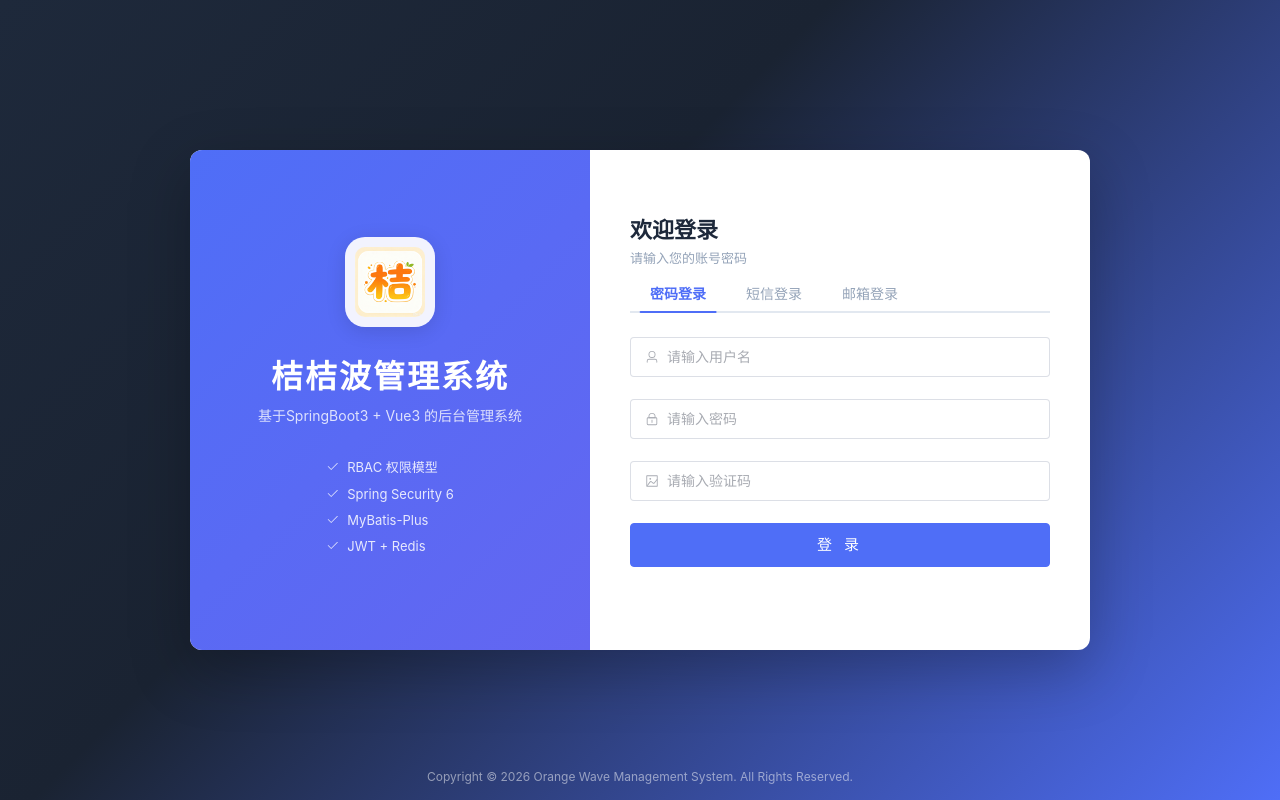
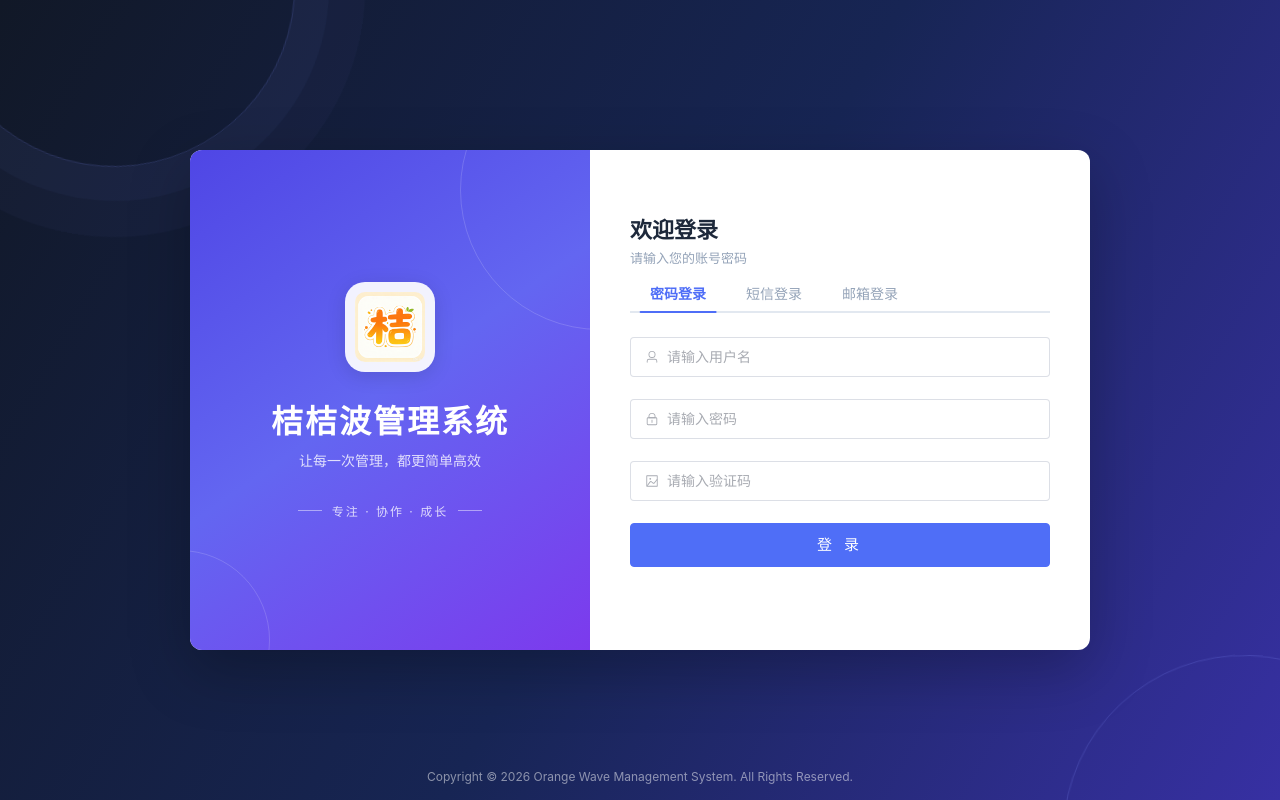
Before and after one commit to lfmqq/jujubo, a Vue app in the folder vue3-admin/: page /login in a window 1280 px wide. Built offline with nearby package versions, Linux system fonts and the light colour scheme; no server answers.

Commit message:
[登录] 登录页面修改

```diff
--- a/vue3-admin/src/views/login/index.vue
+++ b/vue3-admin/src/views/login/index.vue
@@ -3,24 +3,13 @@
     <div class="login-box">
       <!-- 左侧 Banner -->
       <div class="login-banner">
+        <div class="banner-orbit orbit-one"></div>
+        <div class="banner-orbit orbit-two"></div>
         <div class="banner-content">
           <img src="/logo.png" class="banner-logo" alt="logo" />
           <h1 class="banner-title">桔桔波管理系统</h1>
-          <p class="banner-desc">基于SpringBoot3 + Vue3 的后台管理系统</p>
-          <div class="banner-features">
-            <div class="feature-item">
-              <el-icon><Check /></el-icon> RBAC 权限模型
-            </div>
-            <div class="feature-item">
-              <el-icon><Check /></el-icon> Spring Security 6
-            </div>
-            <div class="feature-item">
-              <el-icon><Check /></el-icon> MyBatis-Plus
-            </div>
-            <div class="feature-item">
-              <el-icon><Check /></el-icon> JWT + Redis
-            </div>
-          </div>
+          <p class="banner-desc">让每一次管理，都更简单高效</p>
+          <div class="banner-slogan"><span></span> 专注 · 协作 · 成长 <span></span></div>
         </div>
       </div>
 
@@ -166,7 +155,7 @@ import { useUserStore } from '@/stores/user'
 import { useMenuStore } from '@/stores/menu'
 import request from '@/utils/request'
 import { ElMessage, ElMessageBox } from 'element-plus'
-import { User, Lock, Check, Picture, Phone, Message } from '@element-plus/icons-vue'
+import { User, Lock, Picture, Phone, Message } from '@element-plus/icons-vue'
 
 const router = useRouter()
 const route = useRoute()
@@ -386,15 +375,33 @@ onMounted(getCaptcha)
 
 <style scoped>
 .login-container {
+  position: relative;
+  overflow: hidden;
   height: 100vh;
   display: flex;
   flex-direction: column;
   align-items: center;
   justify-content: center;
-  background: linear-gradient(135deg, #1e293b 0%, #1a2332 40%, #4f6ef7 100%);
+  background: linear-gradient(120deg, #111827 0%, #172554 52%, #3730a3 100%);
 }
 
+.login-container::before,
+.login-container::after {
+  content: '';
+  position: absolute;
+  width: 360px;
+  height: 360px;
+  border: 1px solid rgba(129, 140, 248, 0.22);
+  border-radius: 50%;
+  animation: drift 14s ease-in-out infinite;
+}
+.login-container::before { top: -180px; left: -90px; box-shadow: 0 0 0 34px rgba(129, 140, 248, 0.04), 0 0 0 70px rgba(129, 140, 248, 0.03); }
+.login-container::after { right: -140px; bottom: -220px; animation-delay: -7s; }
+@keyframes drift { 0%, 100% { transform: translate3d(0, 0, 0) rotate(0deg); } 50% { transform: translate3d(28px, -18px, 0) rotate(12deg); } }
+
 .login-box {
+  position: relative;
+  z-index: 1;
   display: flex;
   width: 900px;
   min-height: 500px;
@@ -402,12 +409,16 @@ onMounted(getCaptcha)
   border-radius: 12px;
   box-shadow: 0 20px 60px rgba(0, 0, 0, 0.25);
   overflow: hidden;
+  animation: card-in 0.75s cubic-bezier(.22, 1, .36, 1) both;
 }
+@keyframes card-in { from { opacity: 0; transform: translateY(24px) scale(.97); } to { opacity: 1; transform: translateY(0) scale(1); } }
 
 /* 左侧 Banner */
 .login-banner {
+  position: relative;
+  overflow: hidden;
   width: 400px;
-  background: linear-gradient(135deg, #4f6ef7, #6366f1);
+  background: linear-gradient(145deg, #4f46e5 0%, #6366f1 48%, #7c3aed 100%);
   display: flex;
   align-items: center;
   justify-content: center;
@@ -415,9 +426,13 @@ onMounted(getCaptcha)
 }
 
 .banner-content {
+  position: relative;
+  z-index: 1;
   color: #fff;
   text-align: center;
+  animation: content-in 0.9s 0.15s both;
 }
+@keyframes content-in { from { opacity: 0; transform: translateY(16px); } to { opacity: 1; transform: translateY(0); } }
 
 .banner-logo {
   width: 90px;
@@ -443,19 +458,20 @@ onMounted(getCaptcha)
   margin-bottom: 32px;
 }
 
-.banner-features {
-  text-align: left;
-  display: inline-block;
-}
-
-.feature-item {
+.banner-slogan {
   display: flex;
   align-items: center;
-  gap: 8px;
-  font-size: 13px;
-  opacity: 0.85;
-  margin-bottom: 10px;
+  justify-content: center;
+  gap: 10px;
+  font-size: 12px;
+  opacity: .78;
+  letter-spacing: 2px;
 }
+.banner-slogan span { width: 24px; height: 1px; background: rgba(255,255,255,.6); }
+.banner-orbit { position: absolute; border: 1px solid rgba(255,255,255,.16); border-radius: 50%; animation: orbit 10s linear infinite; }
+.orbit-one { width: 280px; height: 280px; right: -150px; top: -100px; }
+.orbit-two { width: 180px; height: 180px; left: -100px; bottom: -80px; animation-direction: reverse; }
+@keyframes orbit { to { transform: rotate(360deg); } }
 
 /* 右侧登录表单 */
 .login-form {
@@ -464,7 +480,9 @@ onMounted(getCaptcha)
   display: flex;
   flex-direction: column;
   justify-content: center;
+  animation: form-in 0.8s 0.12s both;
 }
+@keyframes form-in { from { opacity: 0; transform: translateX(18px); } to { opacity: 1; transform: translateX(0); } }
 
 .form-header {
   margin-bottom: 8px;
@@ -557,6 +575,7 @@ onMounted(getCaptcha)
   bottom: 16px;
   font-size: 12px;
   color: rgba(255, 255, 255, 0.5);
+  z-index: 1;
 }
 
 /* 响应式 */
@@ -580,4 +599,14 @@ onMounted(getCaptcha)
     font-size: 12px;
   }
 }
+
+@media (max-width: 600px) {
+  .login-box { width: calc(100vw - 32px); min-height: 0; }
+  .login-banner { min-height: 190px; padding: 28px 20px; }
+  .banner-logo { width: 64px; height: 64px; margin-bottom: 12px; }
+  .banner-title { font-size: 25px; }
+  .banner-desc { margin-bottom: 14px; }
+  .login-form { padding: 28px 22px 24px; }
+  .login-footer { font-size: 10px; }
+}
 </style>
```
